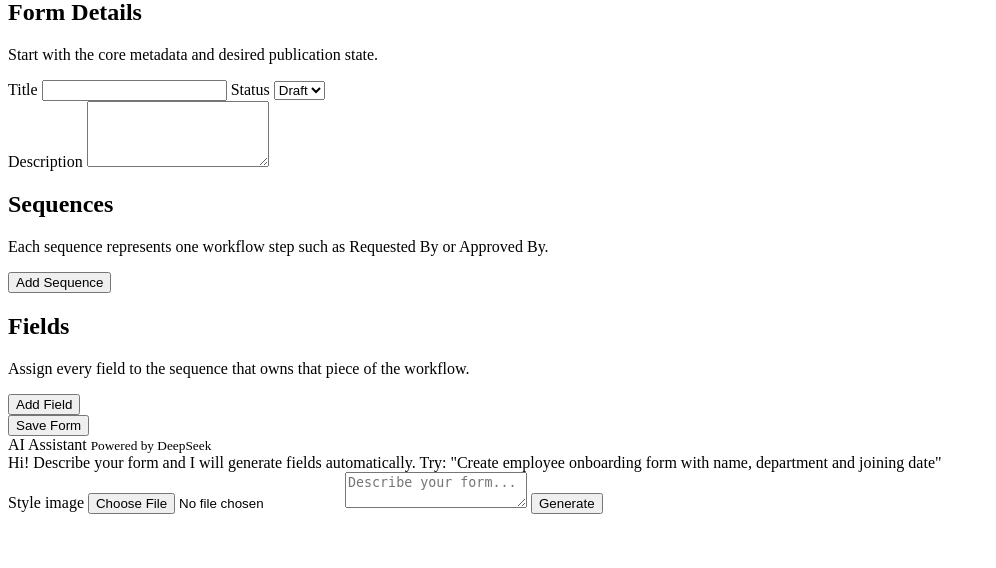
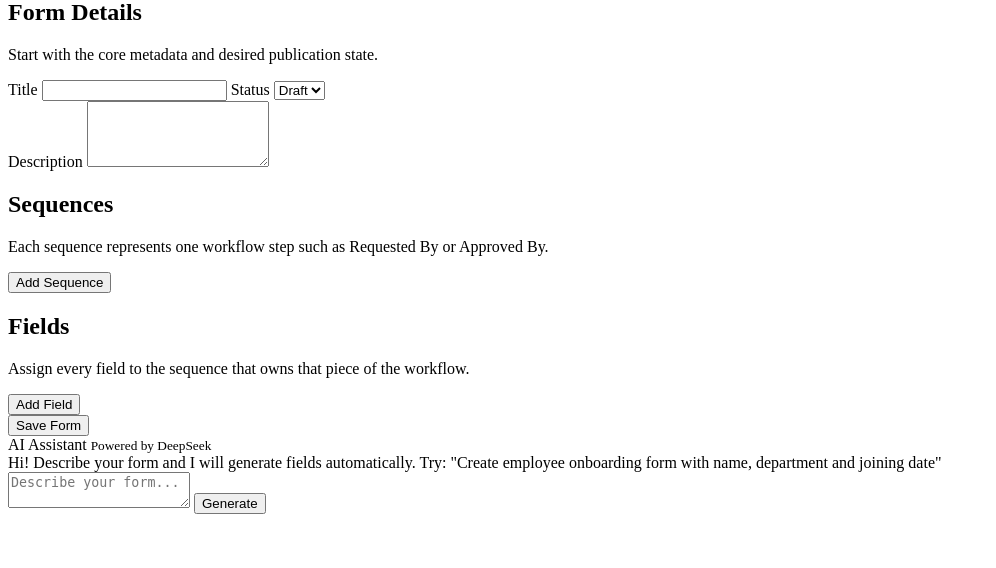
Before and after one commit to Avinaash076/Flowform, a PHP site: the page made by app/views/admin/form-builder.php in a window 1280 px wide. Shown: the part 209-777 px from the top of the page, without its empty margins (0-996 px from the left). Run offline with PHP 8.4, Linux system fonts and the light colour scheme; the template is opened without the code that fills it, so the values that code supplies are empty; some libraries are stand-ins or nearby versions.

Commit message:
Remove style image upload from AI form builder
Co-authored-by: Avinaash076 <116714314+Avinaash076@users.noreply.github.com>

```diff
--- a/app/views/admin/form-builder.php
+++ b/app/views/admin/form-builder.php
@@ -83,14 +83,6 @@ $employeesJson = json_encode($employees, JSON_UNESCAPED_SLASHES | JSON_UNESCAPED
             </div>
         </div>
         <div class="ai-input-area">
-            <label class="ai-file-upload">
-                <span>Style image</span>
-                <input type="file" name="style_image" id="theme-style-image" accept="image/png,image/jpeg,image/webp,image/gif">
-            </label>
-            <div class="ai-style-preview" id="ai-style-preview" hidden>
-                <img src="" alt="Selected style reference">
-                <small></small>
-            </div>
             <textarea id="ai-input" placeholder="Describe your form..."></textarea>
             <button type="button" onclick="sendToAI()">Generate</button>
         </div>
```
Also changed, not shown: assets/js/ai-builder.js (+2 -6 lines).
